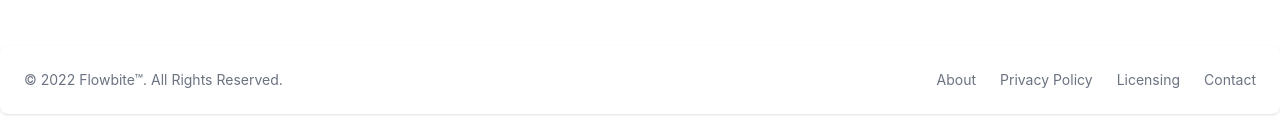
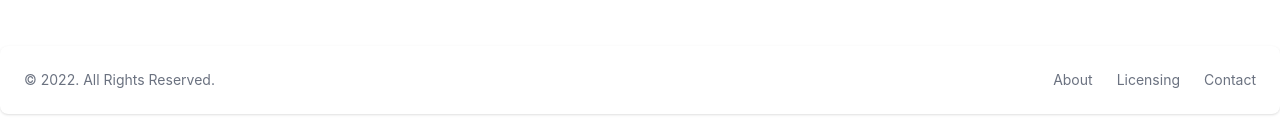
Before and after one commit to PhillFlippy/nextjs-portfolio, a Next.js app: page / in a window 1280 px wide. Shown: the part 662-797 px from the top of the page. Built offline with nearby package versions, Linux system fonts and the light colour scheme.

Commit message:
Added deploy file

```diff
--- a/components/Footer.js
+++ b/components/Footer.js
@@ -3,14 +3,11 @@
 export default function Footer() {
   return (
     <footer className="p-4 bg-white rounded-lg shadow md:flex md:items-center md:justify-between md:p-6 dark:bg-gray-800">
-    <span className="text-sm text-gray-500 sm:text-center dark:text-gray-400">© 2022 <a href="https://flowbite.com" className="hover:underline">Flowbite™</a>. All Rights Reserved.
+    <span className="text-sm text-gray-500 sm:text-center dark:text-gray-400">© 2022. All Rights Reserved.
     </span>
     <ul className="flex flex-wrap items-center mt-3 text-sm text-gray-500 dark:text-gray-400 sm:mt-0">
         <li>
             <a href="#" className="mr-4 hover:underline md:mr-6 ">About</a>
-        </li>
-        <li>
-            <a href="#" className="mr-4 hover:underline md:mr-6">Privacy Policy</a>
         </li>
         <li>
             <a href="#" className="mr-4 hover:underline md:mr-6">Licensing</a>
--- a/package.json
+++ b/package.json
@@ -6,7 +6,8 @@
     "dev": "next dev",
     "build": "next build",
     "start": "next start",
-    "lint": "next lint"
+    "lint": "next lint",
+    "export": "next export"
   },
   "dependencies": {
     "next": "12.1.6",
```
Also changed, not shown: 1 other file (tests, documents, lock files or other folders).
